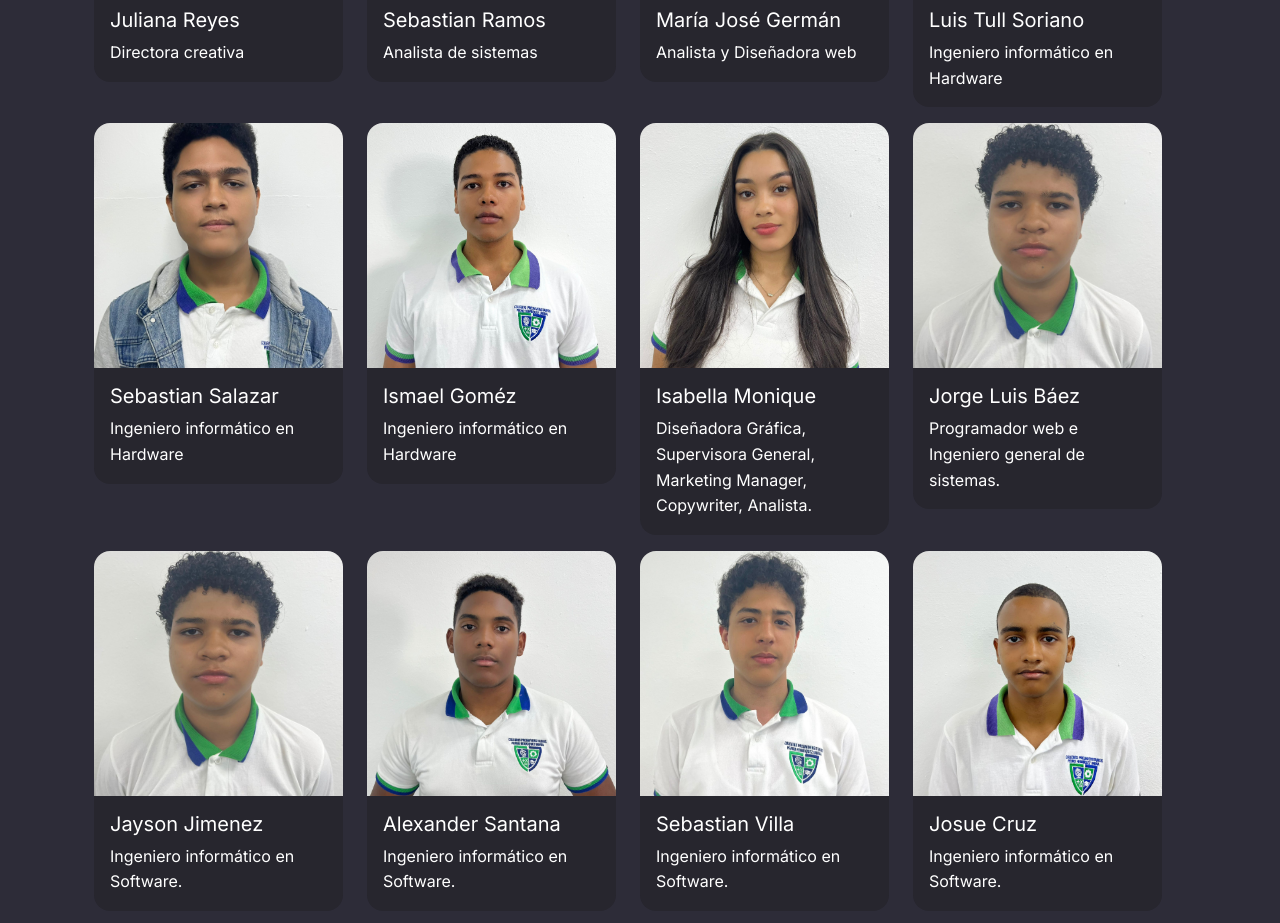
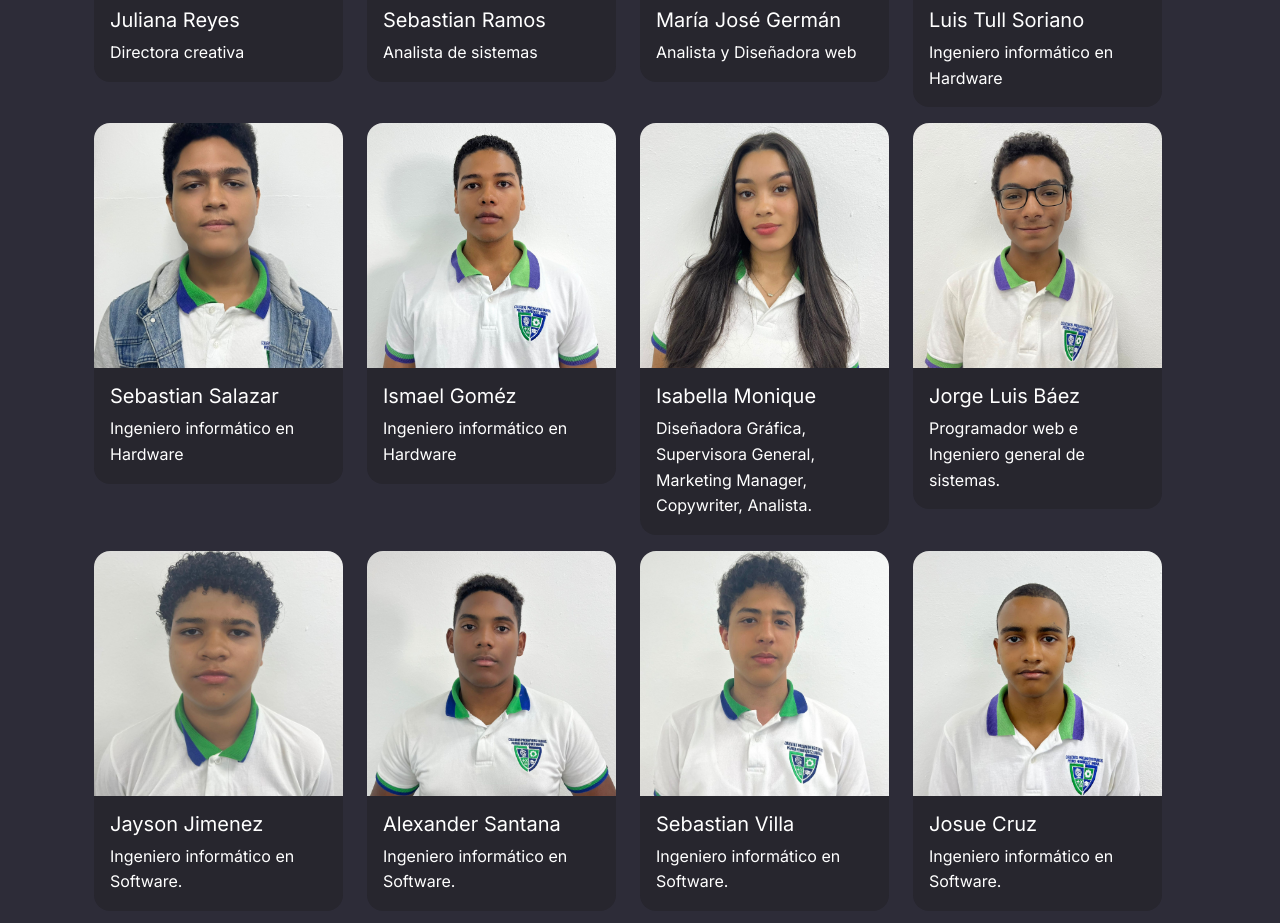
Before and after one commit to bitToQubits/arcade-juegos-informatica, a plain HTML site: page nosotros.html in a window 1280 px wide. Shown: the part 1760-2683 px from the top of the page. Drawn offline with nearby package versions, Linux system fonts and the light colour scheme.

Commit message:
Pequeño error de url resuelto

```diff
--- a/nosotros.html
+++ b/nosotros.html
@@ -292,7 +292,7 @@
                     </div>
                     <div class="col-md-3 mb-3"  data-aos="fade-up" data-aos-once="true">
                         <div class="card text-white bg-dark">
-                            <img src="assets/img/team/Jayson Jimenez.jpeg" class="card-img-top cropped-245" alt="...">
+                            <img src="assets/img/team/Jorge Luis Báez.jpeg" class="card-img-top cropped-245" alt="...">
                                 <div class="card-body">
                                     <h5 class="card-title">Jorge Luis Báez</h5>
                                     <p class="card-text">Programador web  e Ingeniero general de sistemas.</p>
```
